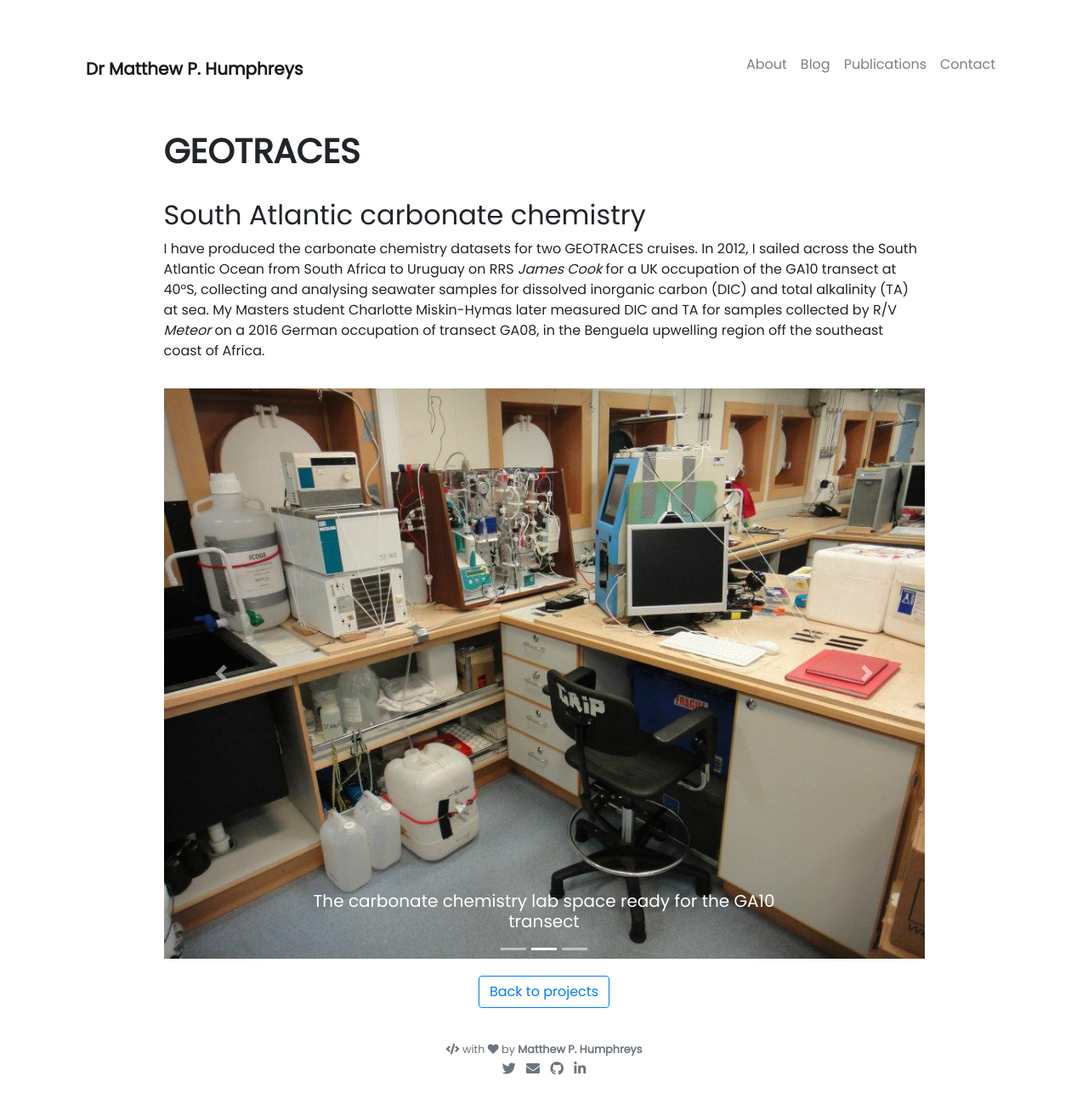
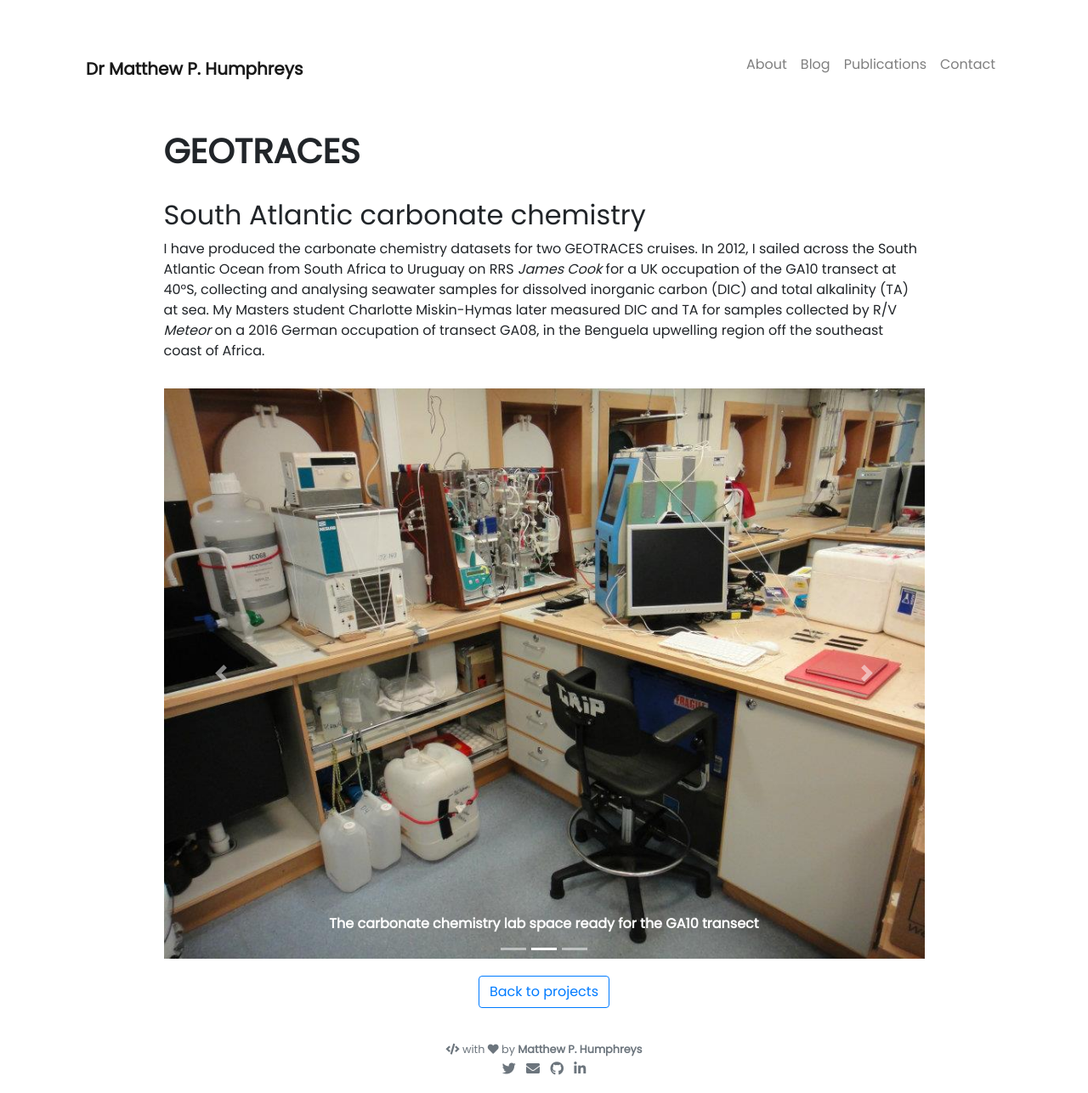
Before and after one commit to mvdh7/mvdh7.github.io, a Jekyll site: the page built from _projects/500-geotraces.md, in a window 1280 px wide. Shown: the whole page at 85% size. Built offline with Jekyll 4.4.1, drawn with Linux system fonts in a browser that asks for light colours; nearby versions of some CDN libraries; comment, search, counter and statistics services are not loaded.

Commit message:
try bold

```diff
--- a/_projects/500-geotraces.md
+++ b/_projects/500-geotraces.md
@@ -32,19 +32,19 @@
     <div class="carousel-item active">
       <img class="d-block w-100" src="/images/geotraces/ga10table.jpg" alt="First slide">
       <div class="carousel-caption d-none d-md-block text-warning">
-        <h5>View of Table Mountain as RRS <i>James Cook</i> leaves Cape Town</h5>
+        <h6><b>View of Table Mountain as RRS <i>James Cook</i> leaves Cape Town</b></h6>
       </div>
     </div>
     <div class="carousel-item">
       <img class="d-block w-100" src="/images/geotraces/ga10lab.jpg" alt="Second slide">
       <div class="carousel-caption d-none d-md-block">
-        <h5>The carbonate chemistry lab space ready for the GA10 transect</h5>
+        <h6><b>The carbonate chemistry lab space ready for the GA10 transect</b></h6>
       </div>
     </div>
     <div class="carousel-item">
       <img class="d-block w-100" src="/images/geotraces/ga10gough.jpg" alt="Third slide">
       <div class="carousel-caption d-none d-md-block">
-        <h5>Wandering albatrosses soar beside Gough Island</h5>
+        <h6><b>Wandering albatrosses soar beside Gough Island</b></h6>
       </div>
     </div>
   </div>
```
